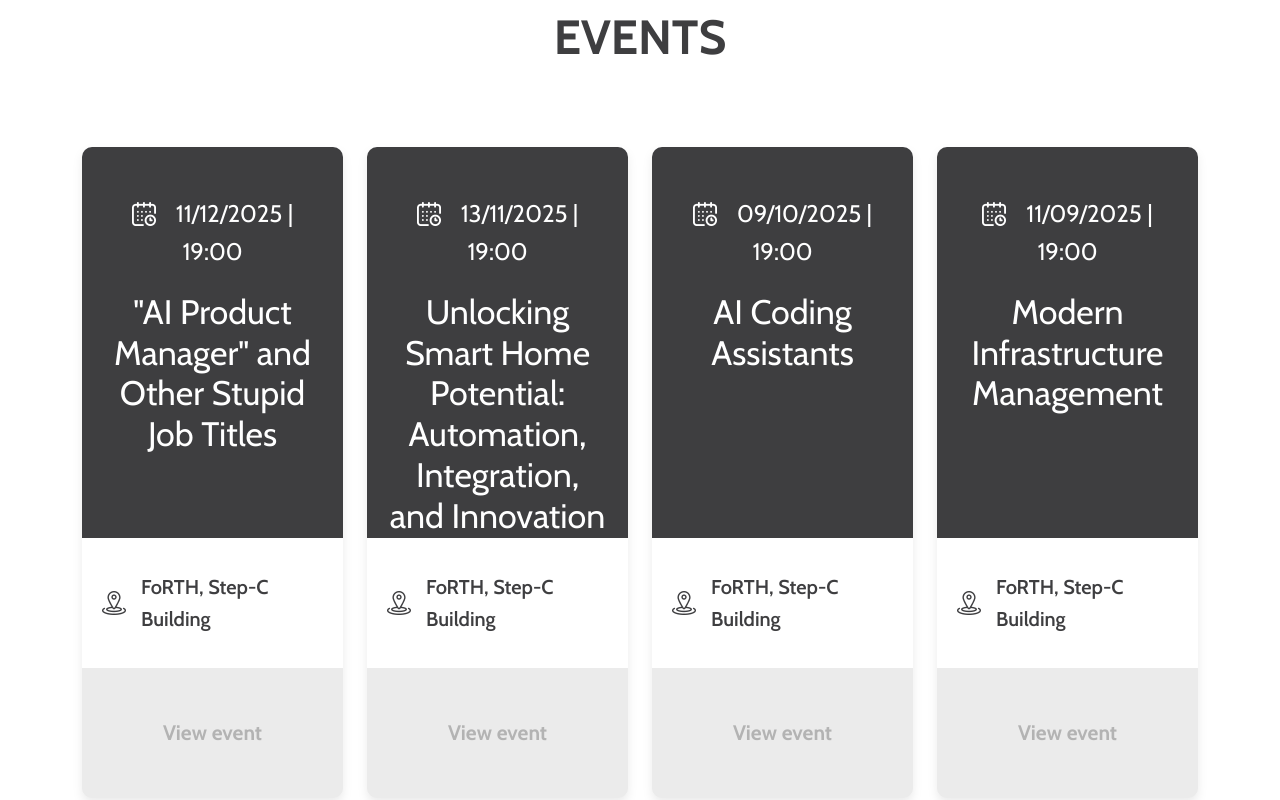
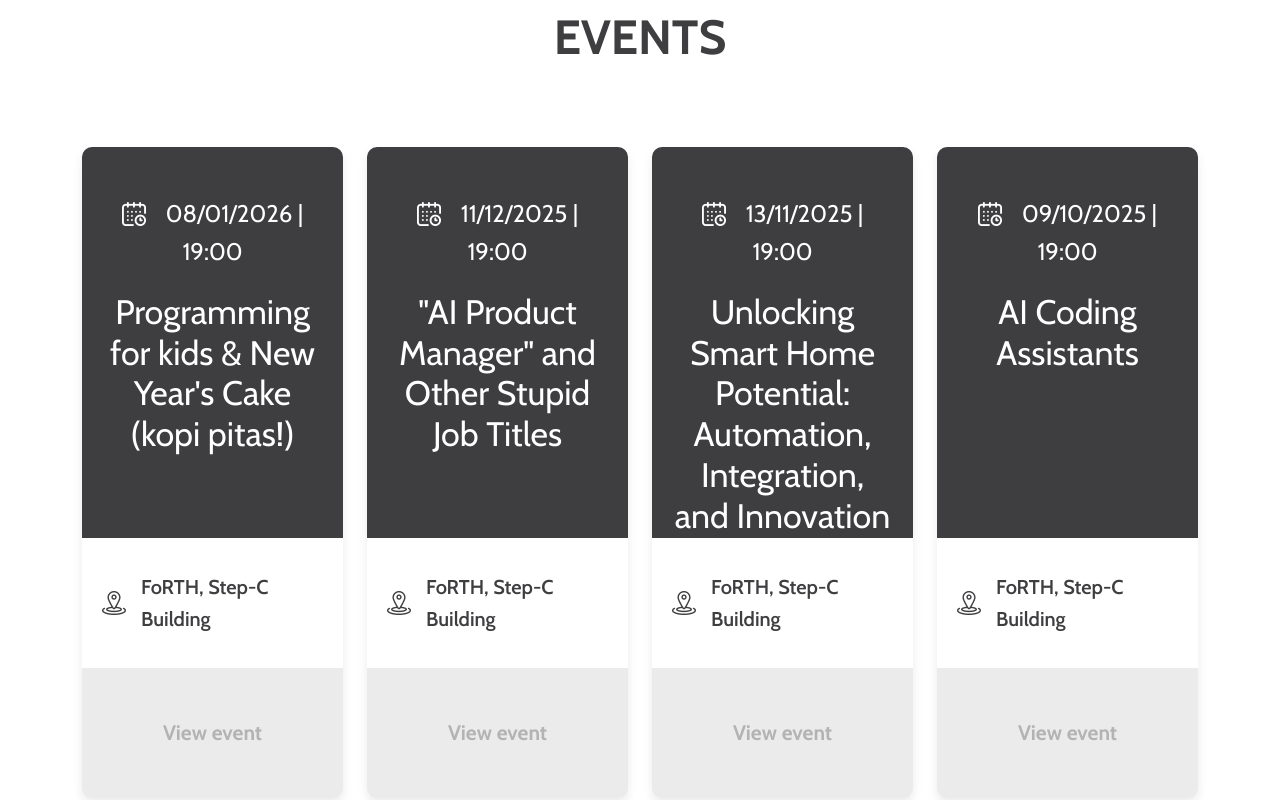
Before and after one commit to devstaff-crete/devstaff-website, a Next.js app: page / in a window 1280 px wide. Shown: the part 1520-2320 px from the top of the page. Built offline with nearby package versions, Linux system fonts and the light colour scheme.

Commit message:
Add meetup Jan 2026

```diff
--- a/data/events.ts
+++ b/data/events.ts
@@ -8,6 +8,14 @@ type Event = {
 };
 
 export const events: Event[] = [
+  {
+    date: '08/01/2026',
+    time: '19:00',
+    title: "Programming for kids & New Year's Cake (kopi pitas!)",
+    location: 'FoRTH, Step-C Building',
+    locationUrl: 'https://goo.gl/maps/ZpCiitT3yDCcpumd9',
+    eventUrl: 'https://www.meetup.com/devstaff/events/312708821/'
+  },
   {
     date: '11/12/2025',
     time: '19:00',
```
